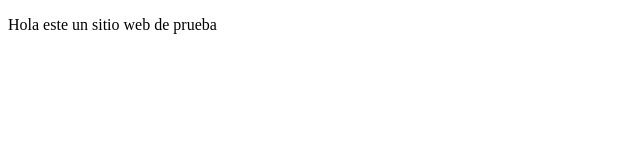
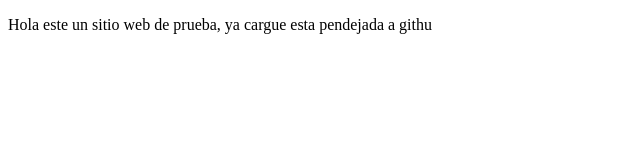
Before and after one commit to jairmechanic/proyectoDemo, a plain HTML site: page index.html in a window 1280 px wide. Shown: the whole page, without its empty margins (0-640 px from the left). Drawn offline with Linux system fonts and the light colour scheme.

Commit message:
first commit

```diff
--- a/index.html
+++ b/index.html
@@ -8,7 +8,7 @@
 </head>
 <body>
     <p>
-        Hola este un sitio web de prueba
+        Hola este un sitio web de prueba, ya cargue esta pendejada a githu
     </p>
 </body>
 </html>
```
